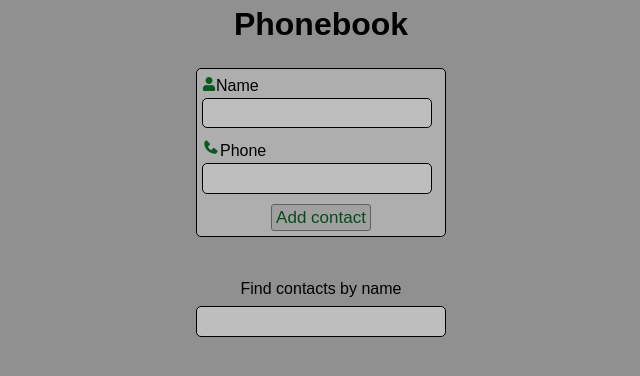
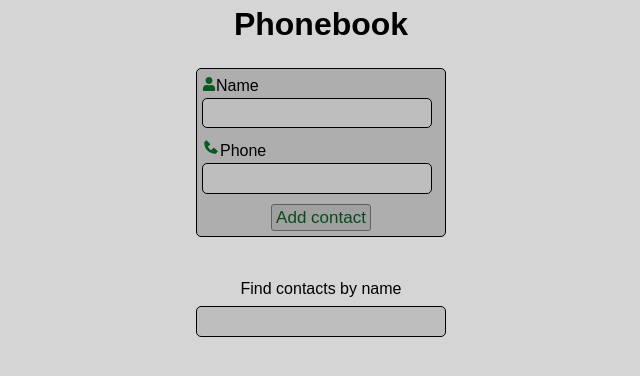
Before and after one commit to VickyUA/Redux_Phonebook, a React (Vite) app: page / in a window 1280 px wide. Shown: the top 376 px of the page, without its empty margins (319-959 px from the left). Built offline with nearby package versions, Linux system fonts and the light colour scheme.

Commit message:
'update'

```diff
--- a/package.json
+++ b/package.json
@@ -7,7 +7,8 @@
     "dev": "vite",
     "build": "vite build",
     "lint": "eslint .",
-    "preview": "vite preview"
+    "preview": "vite preview",
+    "git": "git add . && git commit -m 'update' && git push"
   },
   "dependencies": {
     "formik": "^2.4.6",
--- a/src/index.css
+++ b/src/index.css
@@ -1,7 +1,7 @@
 body {
   font-family: sans-serif;
   line-height: 1.5;
-  background-color: rgb(145, 144, 144);
+  background-color: rgb(214, 213, 213);
 }
 
 h1,
```
